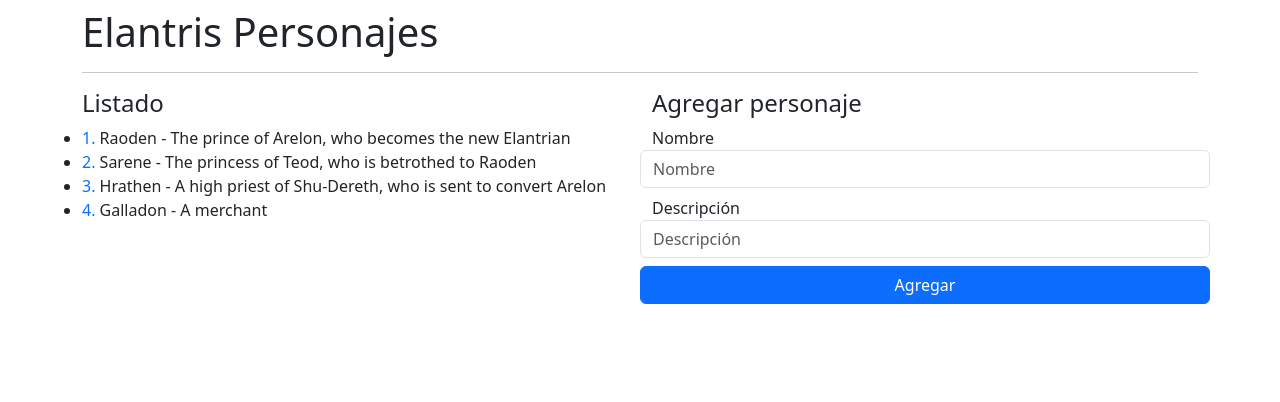
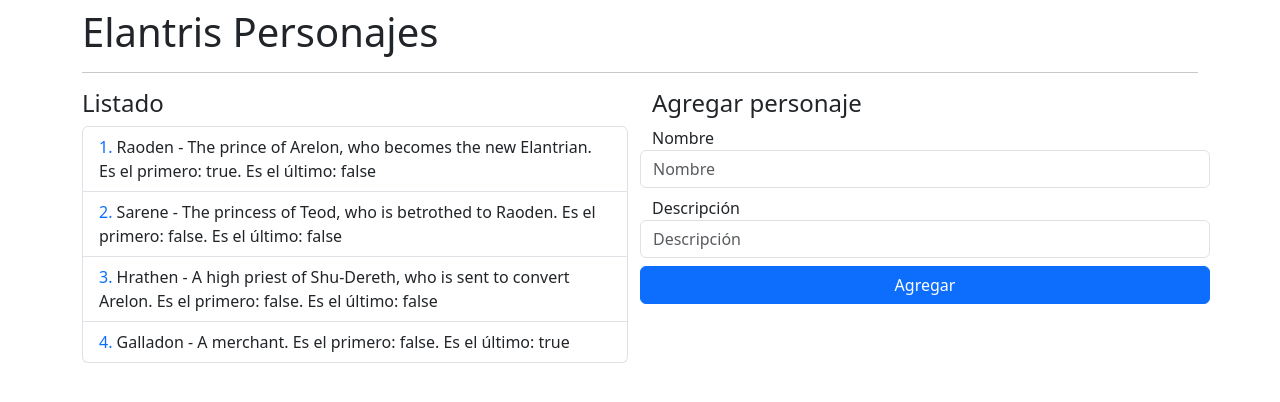
Before and after one commit to caindra/learning_angular, an Angular app in the folder 01-bases/: page / in a window 1280 px wide. Shown: the top 402 px of the page. Built offline with nearby package versions, Linux system fonts and the light colour scheme.

Commit message:
expanded *ngFor

```diff
--- a/01-bases/src/app/elantris/components/list/list.component.html
+++ b/01-bases/src/app/elantris/components/list/list.component.html
@@ -1,8 +1,17 @@
 <h4>Listado</h4>
 <ul class="list-group">
-  <li *ngFor="let character of characterList; let i = index"
-    class="list-grpup-item">
+  <li *ngFor="
+    let character of characterList;
+    let i = index;
+    let isFirst = first;
+    let isLast = last;
+    let isEven = even;
+    let isOdd = odd;
+  "
+    class="list-group-item">
     <span class="text-primary">{{i + 1}}. </span>
-    <span>{{ character.name }}</span> - {{ character.description }}
+    <span>{{ character.name }}</span> - {{ character.description }}.
+    <span>Es el primero: {{ isFirst }}. </span>
+    <span>Es el último: {{ isLast }} </span>
   </li>
 </ul>
```
